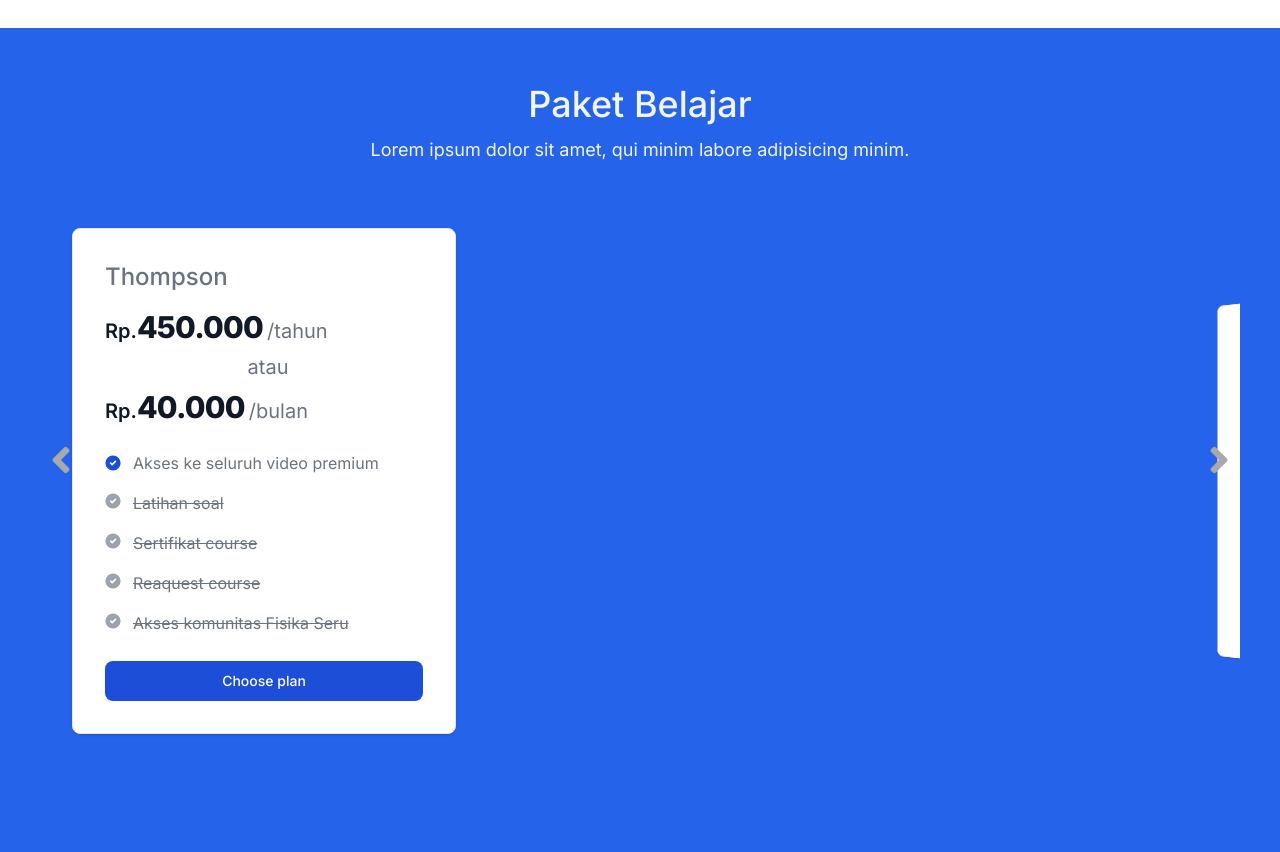
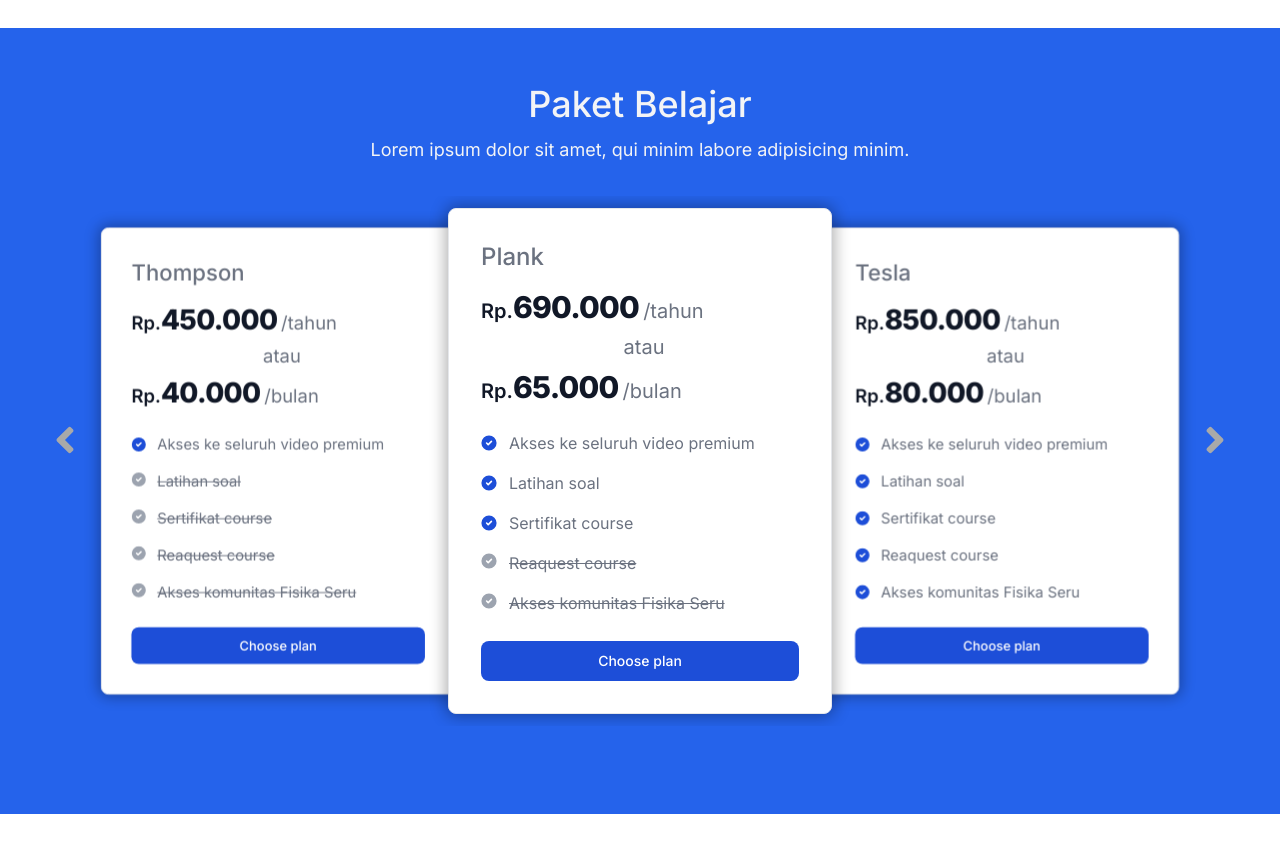
Before and after one commit to rizkikadafi/fisika-seru, a Next.js app: page / in a window 1280 px wide. Shown: the part 2300-3152 px from the top of the page. After the commit the page ends 3114 px from the top, so only its background shows below. Built offline with nearby package versions, Linux system fonts and the light colour scheme.

Commit message:
change swiper version, finishing pricing section

```diff
--- a/app/ui/home/pricing-section.tsx
+++ b/app/ui/home/pricing-section.tsx
@@ -1,7 +1,8 @@
 'use client';
+
 import { Swiper, SwiperSlide } from 'swiper/react';
-import { EffectCoverflow, Navigation } from 'swiper/modules';
-import { FaArrowCircleRight, FaArrowCircleLeft, FaArrowLeft, FaArrowRight, FaAngleRight, FaAngleLeft } from "react-icons/fa";
+import { EffectCoverflow, Navigation } from 'swiper';
+import { FaAngleRight, FaAngleLeft } from "react-icons/fa";
 
 import 'swiper/css';
 import 'swiper/css/effect-coverflow';
@@ -51,13 +52,13 @@ const pricingData = [
       'Akses komunitas Fisika Seru',
     ],
     uncheckedFeatures: []
-  }
+  },
 ]
 
 function PricingCard({ title, monthPrice, yearPrice, checkedFeatures, uncheckedFeatures }:
   { title: string, monthPrice: string, yearPrice: string, checkedFeatures: string[], uncheckedFeatures: string[] }) {
   return (
-    <div className="w-full max-w-sm p-4 bg-white border border-gray-200 rounded-lg shadow sm:p-8">
+    <div className="w-full max-w-sm p-4 bg-white border border-gray-200 rounded-lg sm:p-8 mx-auto shadow-center-sm">
       <h5 className="mb-4 text-2xl font-medium text-gray-500">{title}</h5>
       <div className="flex items-baseline text-gray-900">
         <span className="text-xl font-semibold">Rp.</span>
@@ -65,9 +66,7 @@ function PricingCard({ title, monthPrice, yearPrice, checkedFeatures, uncheckedF
         <span className="ms-1 text-xl font-normal text-gray-500">/tahun</span>
       </div>
       <span className="ms-1 text-xl font-normal text-gray-500 block w-full text-center my-2">atau</span>
-      <div className="flex items-baseline text-gray-900">
-        <span className="text-xl font-semibold">Rp.</span>
-        <span className="text-3xl font-extrabold tracking-tight">{monthPrice}</span>
+      <div className="flex items-baseline text-gray-900"> <span className="text-xl font-semibold">Rp.</span> <span className="text-3xl font-extrabold tracking-tight">{monthPrice}</span>
         <span className="ms-1 text-xl font-normal text-gray-500">/bulan</span>
       </div>
       <ul role="list" className="space-y-5 my-7">
@@ -103,24 +102,28 @@ export default function PricingSection() {
         <h1 className="text-3xl lg:text-4xl font-medium mb-3">Paket Belajar</h1>
         <p className="text-sm lg:text-lg w-full md:w-[80%] mx-auto">Lorem ipsum dolor sit amet, qui minim labore adipisicing minim.</p>
       </div>
-      <div className="mx-auto w-full relative">
+      <div className="mx-auto my-8 w-full relative px-3 sm:w-4/5 lg:w-full">
         <Swiper
           modules={[EffectCoverflow, Navigation]}
-          effect="coverflow"
           slidesPerView={1}
           navigation={{ nextEl: '.swiper-btn-next', prevEl: '.swiper-btn-prev' }}
-          loop={true}
+          effect="coverflow"
           centeredSlides={true}
-          wrapperClass="swiper-wrapper my-8 py-8 relative z-10"
+          initialSlide={1}
           coverflowEffect={{
+            stretch: 0,
             slideShadows: false,
+            rotate: 0
           }}
-          className="px-8"
+          breakpoints={{
+            1024: {
+              slidesPerView: 3,
+            }
+          }}
         >
-
           {pricingData.map((data) => {
             return (
-              <SwiperSlide className="px-8" key={data.key}>
+              <SwiperSlide className="px-8 py-3 sm:px-0" key={data.key}>
                 <PricingCard
                   title={data.title}
                   monthPrice={data.monthPrice}
@@ -131,10 +134,10 @@ export default function PricingSection() {
               </SwiperSlide>
             );
           })}
-          <div className="swiper-btn-prev cursor-pointer absolute left-0 bottom-1/2 z-20"><FaAngleLeft size={42} style={{ color: 'darkgray' }} /></div>
-          <div className="swiper-btn-next cursor-pointer absolute right-0 bottom-1/2 z-20"><FaAngleRight size={42} style={{ color: 'darkgray' }} /></div>
+          <div className="swiper-btn-prev cursor-pointer absolute left-[-.5rem] bottom-1/2 z-20"><FaAngleLeft size={42} style={{ color: 'darkgray' }} /></div>
+          <div className="swiper-btn-next cursor-pointer absolute right-[-.5rem] bottom-1/2 z-20"><FaAngleRight size={42} style={{ color: 'darkgray' }} /></div>
         </Swiper>
       </div>
-    </section >
+    </section>
   )
 }
--- a/package.json
+++ b/package.json
@@ -14,7 +14,7 @@
     "react": "^18",
     "react-dom": "^18",
     "react-icons": "^5.2.1",
-    "swiper": "^11.1.7"
+    "swiper": "8.4.4"
   },
   "devDependencies": {
     "@svgr/webpack": "^8.1.0",
```
Also changed, not shown: 1 other file (tests, documents, lock files or other folders).
